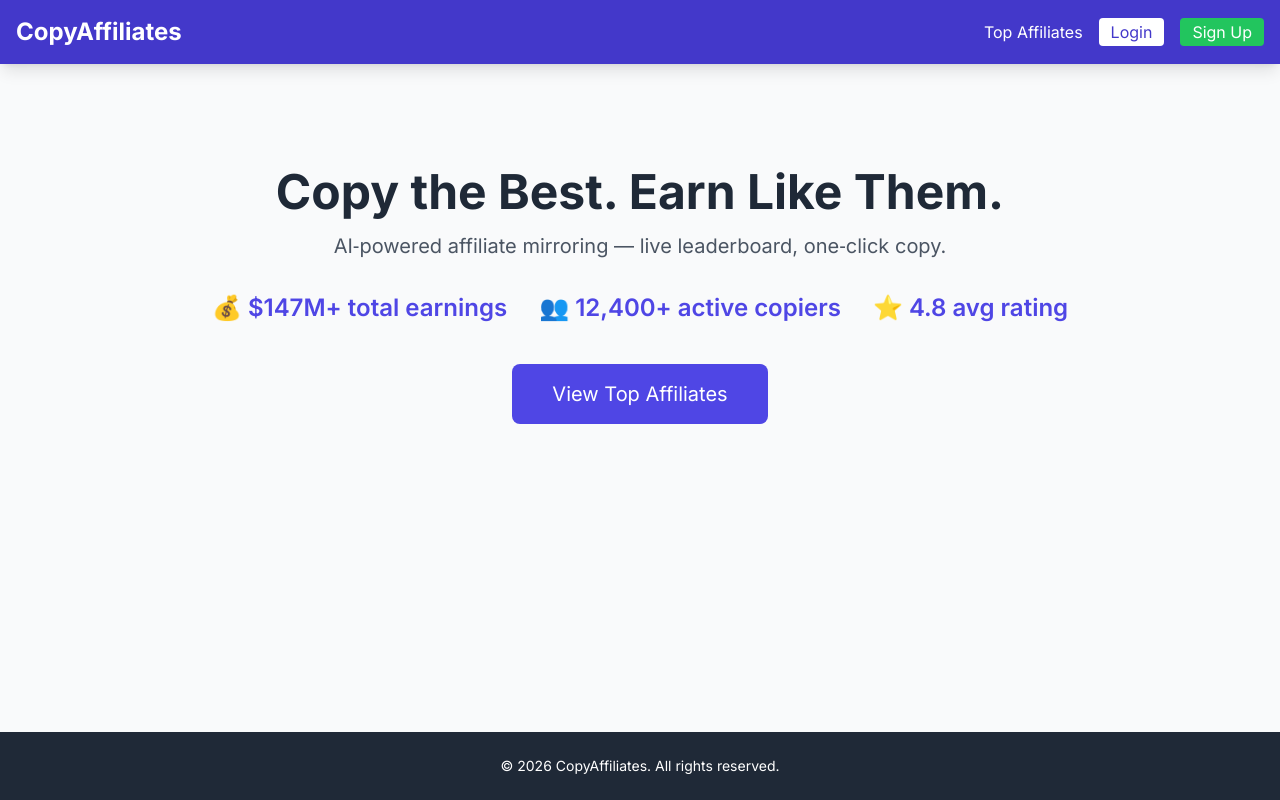
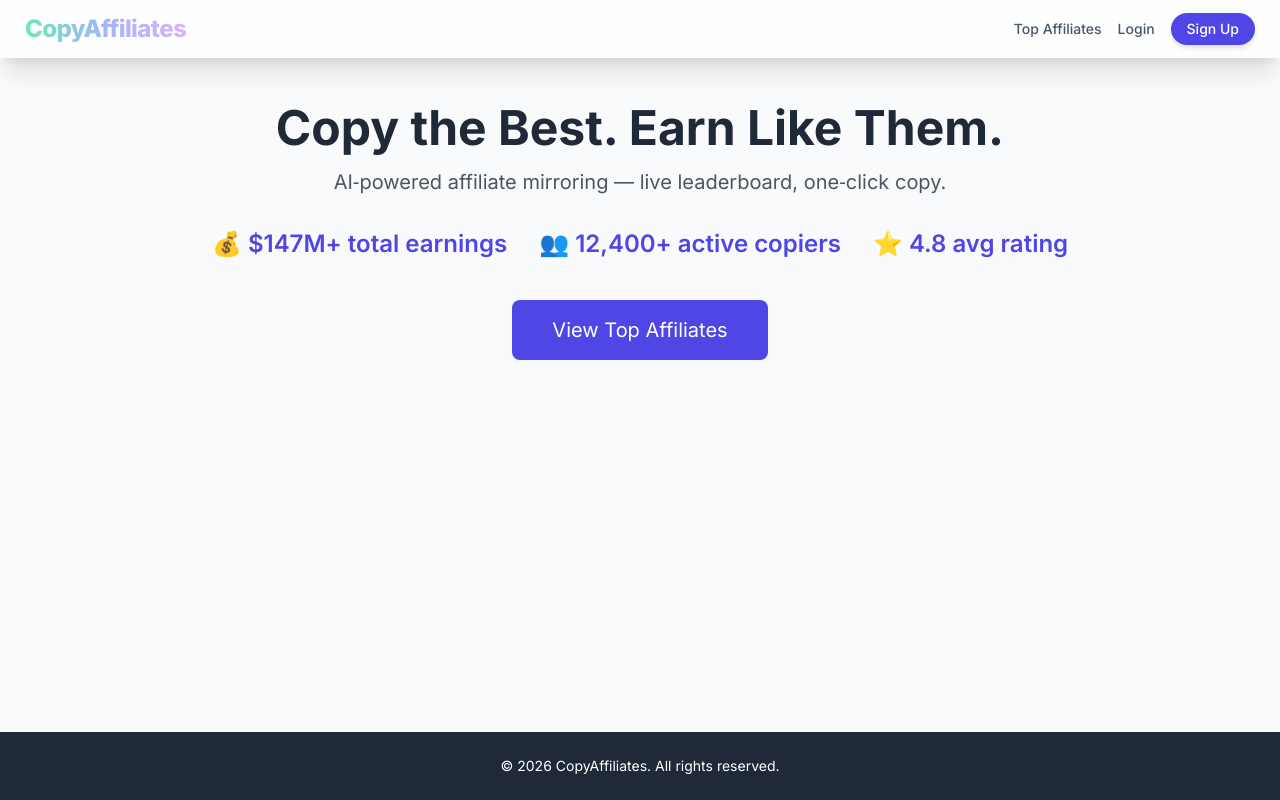
Before and after one commit to hejshjhdbdjsjh/affiliate, a React (Vite) app: page / in a window 1280 px wide. Built offline with nearby package versions, Linux system fonts and the light colour scheme.

Commit message:
Update Navbar.jsx

```diff
--- a/src/components/Navbar.jsx
+++ b/src/components/Navbar.jsx
@@ -4,21 +4,29 @@ import { useAuth } from '../context/AuthContext';
 export default function Navbar() {
   const { user, logout } = useAuth();
   return (
-    <nav className="bg-indigo-700 text-white p-4 shadow-lg">
-      <div className="container mx-auto flex justify-between items-center flex-wrap gap-3">
-        <Link to="/" className="text-2xl font-bold">CopyAffiliates</Link>
-        <div className="space-x-4 text-sm md:text-base">
-          <Link to="/affiliates">Top Affiliates</Link>
+    <nav className="fixed top-0 left-0 w-full z-50 glass border-b border-white/10 shadow-sm">
+      <div className="max-w-7xl mx-auto px-6 py-3 flex justify-between items-center">
+        <Link to="/" className="text-2xl font-extrabold tracking-tight text-gradient">
+          CopyAffiliates
+        </Link>
+        <div className="flex items-center gap-4 text-sm font-medium">
+          <Link to="/affiliates" className="text-slate-600 hover:text-indigo-600 transition">Top Affiliates</Link>
           {user ? (
             <>
-              <Link to="/dashboard">Dashboard</Link>
-              {user.email === 'admin@copy.com' && <Link to="/admin">Admin</Link>}
-              <button onClick={logout} className="bg-red-500 px-3 py-1 rounded hover:bg-red-600">Logout</button>
+              <Link to="/dashboard" className="text-slate-600 hover:text-indigo-600 transition">Dashboard</Link>
+              {user.email === 'admin@copy.com' && (
+                <Link to="/admin" className="text-amber-600 hover:text-amber-700 transition">Admin</Link>
+              )}
+              <button onClick={logout} className="bg-red-500/80 hover:bg-red-600 text-white px-4 py-1.5 rounded-full text-sm transition shadow-md">
+                Logout
+              </button>
             </>
           ) : (
             <>
-              <Link to="/login" className="bg-white text-indigo-700 px-3 py-1 rounded">Login</Link>
-              <Link to="/signup" className="bg-green-500 px-3 py-1 rounded hover:bg-green-600">Sign Up</Link>
+              <Link to="/login" className="text-slate-600 hover:text-indigo-600 transition">Login</Link>
+              <Link to="/signup" className="bg-indigo-600 hover:bg-indigo-700 text-white px-4 py-1.5 rounded-full text-sm transition shadow-md">
+                Sign Up
+              </Link>
             </>
           )}
         </div>
```
